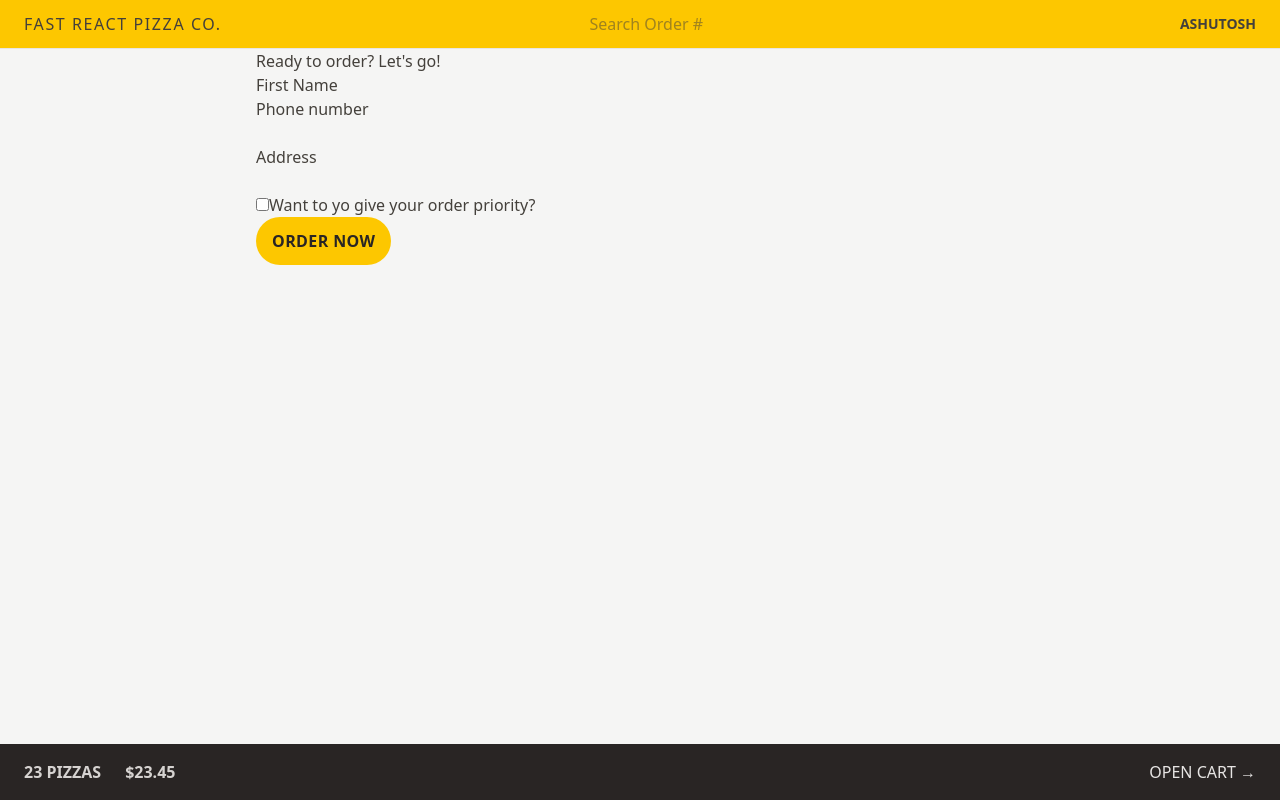
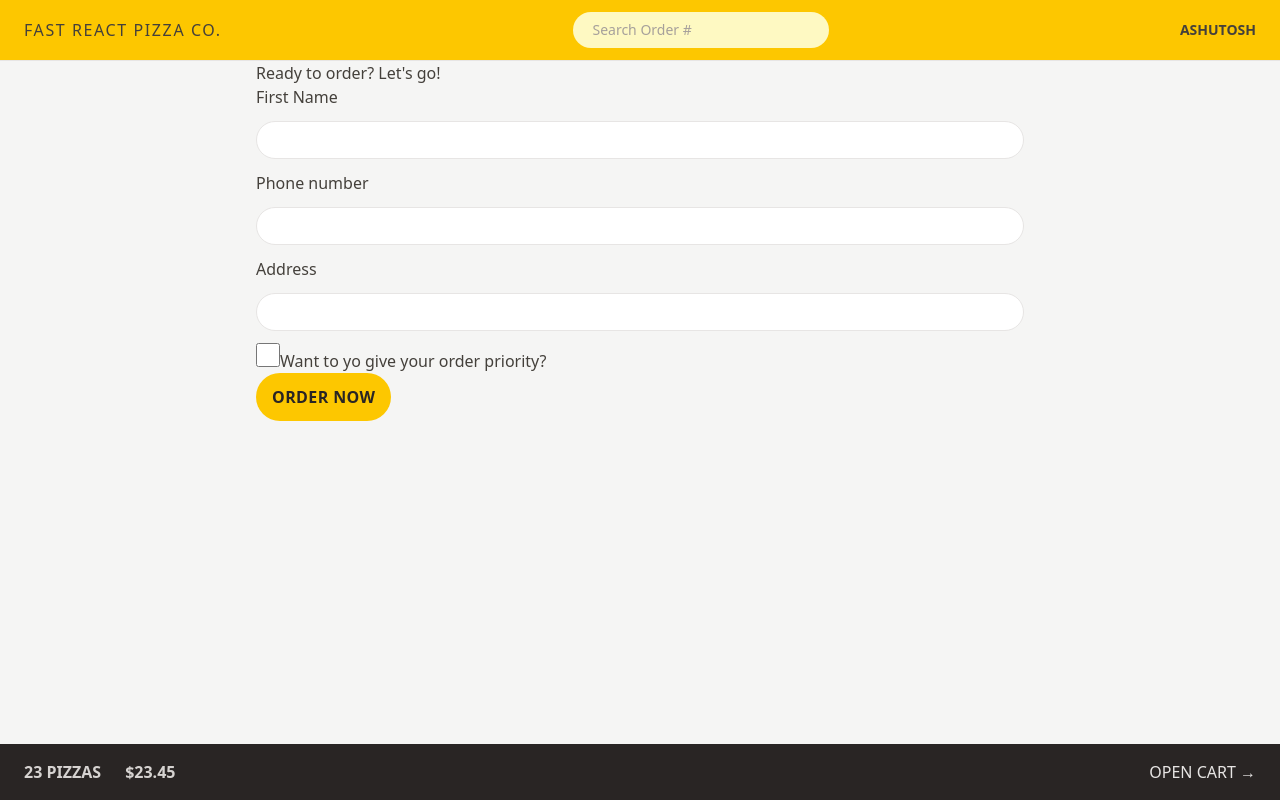
Before and after one commit to ashutosh-mishra-dev/fast-react-pizza-using-react-router-and-data-loading-and-use-tailwindcss-and-adding-redux-advance, a React (Vite) app: page /order/new in a window 1280 px wide. Built offline with nearby package versions, Linux system fonts and the light colour scheme.

Commit message:
update in section 23 : Tailwind css : reusing styles with react @apply

```diff
--- a/src/features/order/CreateOrder.jsx
+++ b/src/features/order/CreateOrder.jsx
@@ -44,16 +44,16 @@ function CreateOrder() {
     <div>
       <h2>Ready to order? Let's go!</h2>
 
-      <Form method="POsT">
-        <div>
+      <Form method="POST">
+        <div className="">
           <label>First Name</label>
-          <input type="text" name="customer" required />
+          <input type="text" name="customer" required className="input" />
         </div>
 
         <div>
           <label>Phone number</label>
           <div>
-            <input type="tel" name="phone" required />
+            <input type="tel" name="phone" required className="input" />
             {formErrors?.phone && <p>{formErrors.phone}</p>}
           </div>
         </div>
@@ -61,12 +61,13 @@ function CreateOrder() {
         <div>
           <label>Address</label>
           <div>
-            <input type="text" name="address" required />
+            <input type="text" name="address" required className="input" />
           </div>
         </div>
 
         <div>
           <input
+            className="checkbox"
             type="checkbox"
             name="priority"
             id="priority"
@@ -77,10 +78,15 @@ function CreateOrder() {
         </div>
 
         <div>
-          <input type="hidden" name="cart" value={JSON.stringify(cart)} />
+          <input
+            type="hidden"
+            name="cart"
+            value={JSON.stringify(cart)}
+            className=""
+          />
           <button
             disabled={isSubmitting}
-            className="inline-block rounded-full bg-yellow-400 px-4 py-3 font-semibold tracking-wide text-stone-800 uppercase transition-colors duration-300 hover:bg-yellow-300 focus:bg-yellow-300 focus:ring focus:ring-yellow-300 focus:ring-offset-2 focus:outline-none disabled:cursor-not-allowed"
+            className="inline-block rounded-full bg-yellow-400 px-4 py-3 font-semibold uppercase tracking-wide text-stone-800 transition-colors duration-300 hover:bg-yellow-300 focus:bg-yellow-300 focus:outline-none focus:ring focus:ring-yellow-300 focus:ring-offset-2 disabled:cursor-not-allowed"
           >
             {isSubmitting ? "placing order ..." : "order now"}
           </button>
--- a/src/features/order/SearchOrder.jsx
+++ b/src/features/order/SearchOrder.jsx
@@ -18,6 +18,7 @@ function SearchOrder() {
         value={query}
         placeholder=" Search Order #"
         onChange={(e) => setQuery(e.target.value)}
+        className="w-30 rounded-full bg-yellow-100 px-4 py-2 text-sm transition-all duration-300 placeholder:text-stone-400 focus:ring focus:ring-yellow-500 focus:outline-none sm:w-64 sm:focus:w-72"
       />
     </form>
   );
--- a/src/index.css
+++ b/src/index.css
@@ -1,18 +1,14 @@
 @import "tailwindcss";
 
-/* body {
-  font-family: system-ui, -apple-system, BlinkMacSystemFont, 'Segoe UI', Roboto,
-    Oxygen, Ubuntu, Cantarell, 'Open Sans', 'Helvetica Neue', sans-serif;
-  background-color: #f7f7f7;
-  color: #444;
+@layer components {
+  .input {
+    @apply w-full rounded-full border border-stone-200 bg-white px-4 py-2 text-sm transition-all duration-300 placeholder:text-stone-400 focus:outline-none focus:ring focus:ring-yellow-300 md:my-3 md:px-6;
+  }
+
+  .checkbox {
+    @apply h-6 w-6 border-none accent-yellow-400 focus:outline-none focus:ring focus:ring-yellow-400 focus:ring-offset-2;
+  }
 }
-
-.layout {
-  display: grid;
-  grid-template-rows: auto 1fr auto;
-  gap: 32px;
-  height: 100dvh;
-} */
 
 /* https://dev.to/afif/i-made-100-css-loaders-for-your-next-project-4eje */
 .loader {
--- a/src/ui/Header.jsx
+++ b/src/ui/Header.jsx
@@ -5,7 +5,7 @@ import Username from "../features/user/Username";
 function Header() {
   return (
     <header className="flex items-center justify-between border-b border-stone-200 bg-yellow-400 px-4 py-3 uppercase sm:px-6">
-      <Link to="/" className="tracking-widest">
+      <Link to="/" className="sm:tracking-widest">
         Fast react Pizza Co.
       </Link>
       <SearchOrder />
```
